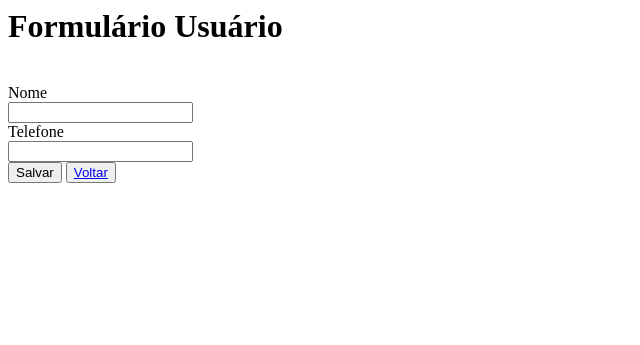
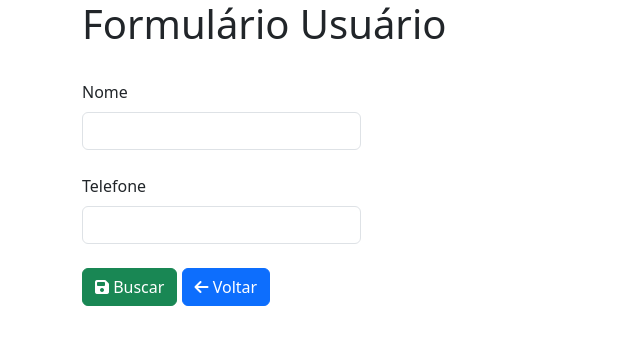
Before and after one commit to lordjack/aula_web2_2023_1, a PHP site: page /view/UsuarioForm.php in a window 1280 px wide. Shown: the top 345 px of the page, without its empty margins (0-640 px from the left). Run offline with PHP 8.4, Linux system fonts and the light colour scheme; the visitor is signed in with stand-in values (Sample User, id 1).

Commit message:
Add Layout Bootstrap na listagem e no formulário

```diff
--- a/Util.php
+++ b/Util.php
@@ -6,9 +6,9 @@ class Util{
 
         $_SESSION['login'] = $param['login'];
         $_SESSION['senha'] = $param['senha'];
+        header("Location:main.php");
 
         if($_SESSION['login'] =="admin" && $_SESSION['senha'] == "123"){
-            header("Location:main.php");
             var_dump($_SESSION);
             exit;
         } else {
--- a/view/UsuarioForm.php
+++ b/view/UsuarioForm.php
@@ -19,21 +19,34 @@ $usuario = new UsuarioController();
     $data = $usuario->buscar($_GET['id']);
   }
 ?>
-<html>
+<!doctype html>
+<html lang="en">
   <head>
-    <title>PHP Test</title>
+    <meta charset="utf-8">
+    <meta name="viewport" content="width=device-width, initial-scale=1">
+    <title>Bootstrap demo</title>
+    <link rel="stylesheet" href="https://cdnjs.cloudflare.com/ajax/libs/font-awesome/6.4.0/css/all.min.css" integrity="sha512-iecdLmaskl7CVkqkXNQ/ZH/XLlvWZOJyj7Yy7tcenmpD1ypASozpmT/E0iPtmFIB46ZmdtAc9eNBvH0H/ZpiBw==" crossorigin="anonymous" referrerpolicy="no-referrer" />
+    <link href="https://cdn.jsdelivr.net/npm/bootstrap@5.3.0-alpha2/dist/css/bootstrap.min.css" rel="stylesheet" integrity="sha384-aFq/bzH65dt+w6FI2ooMVUpc+21e0SRygnTpmBvdBgSdnuTN7QbdgL+OapgHtvPp" crossorigin="anonymous">
   </head>
   <body>
+    <div class="container">
       <h1>Formulário Usuário</h1>
         <form action="UsuarioForm.php" method="POST">
             <input type="hidden" name="id" value="<?php echo !empty($data->id) ? $data->id : "" ?>"/><br>
-            <label>Nome</label><br>
-            <input type="text" name="nome" value="<?php echo !empty($data->nome) ? $data->nome : "" ?>"/><br>
-            <label>Telefone</label><br>
-            <input type="text" name="telefone" value="<?php echo !empty($data->telefone) ? $data->telefone : "" ?>"/><br>
-
-            <input type="submit" value="Salvar"/>
-            <button><a href="UsuarioList.php">Voltar</a></button>
+            <div class="col-3">
+              <label class="form-label">Nome</label><br>
+              <input type="text" class="form-control" name="nome" value="<?php echo !empty($data->nome) ? $data->nome : "" ?>"/><br>
+            </div>
+            <div class="col-3">
+             <label class="form-label">Telefone</label><br>
+             <input type="text" class="form-control" name="telefone" value="<?php echo !empty($data->telefone) ? $data->telefone : "" ?>"/><br>
+            </div>
+            <button class="btn btn-success" type="submit">
+            <i class="fa-solid fa-save"></i> Buscar
+          </button>
+            <a href="UsuarioList.php" class="btn btn-primary"><i class="fa-solid fa-arrow-left"></i> Voltar</a>
         </form>
-	</body>
+  </div>
+  <script src="https://cdn.jsdelivr.net/npm/bootstrap@5.3.0-alpha2/dist/js/bootstrap.bundle.min.js" integrity="sha384-qKXV1j0HvMUeCBQ+QVp7JcfGl760yU08IQ+GpUo5hlbpg51QRiuqHAJz8+BrxE/N" crossorigin="anonymous"></script>
+  </body>
 </html>
```
Also changed, not shown: index.php (+0 -10 lines), view/UsuarioList.php (+19 -6 lines).
